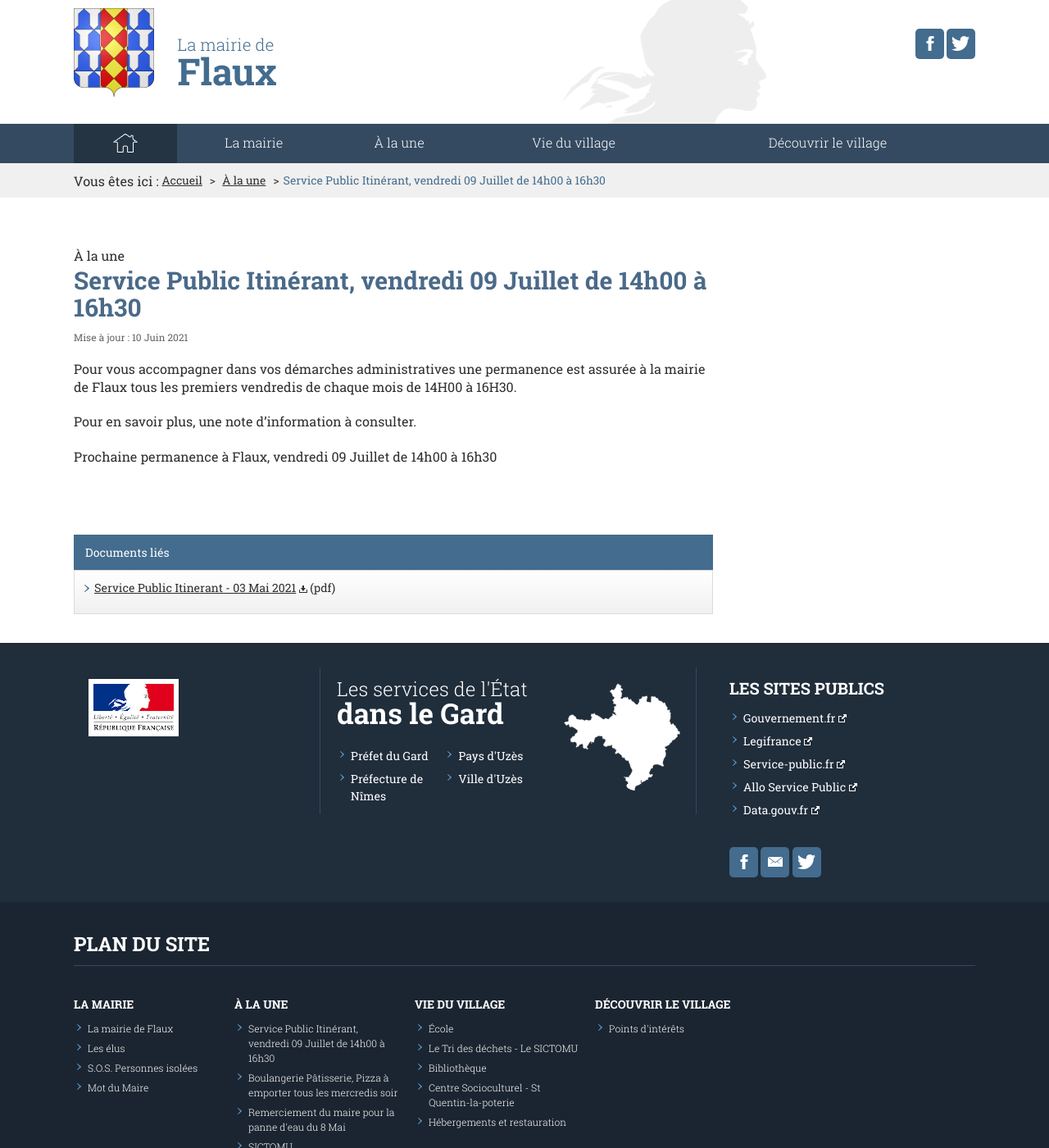
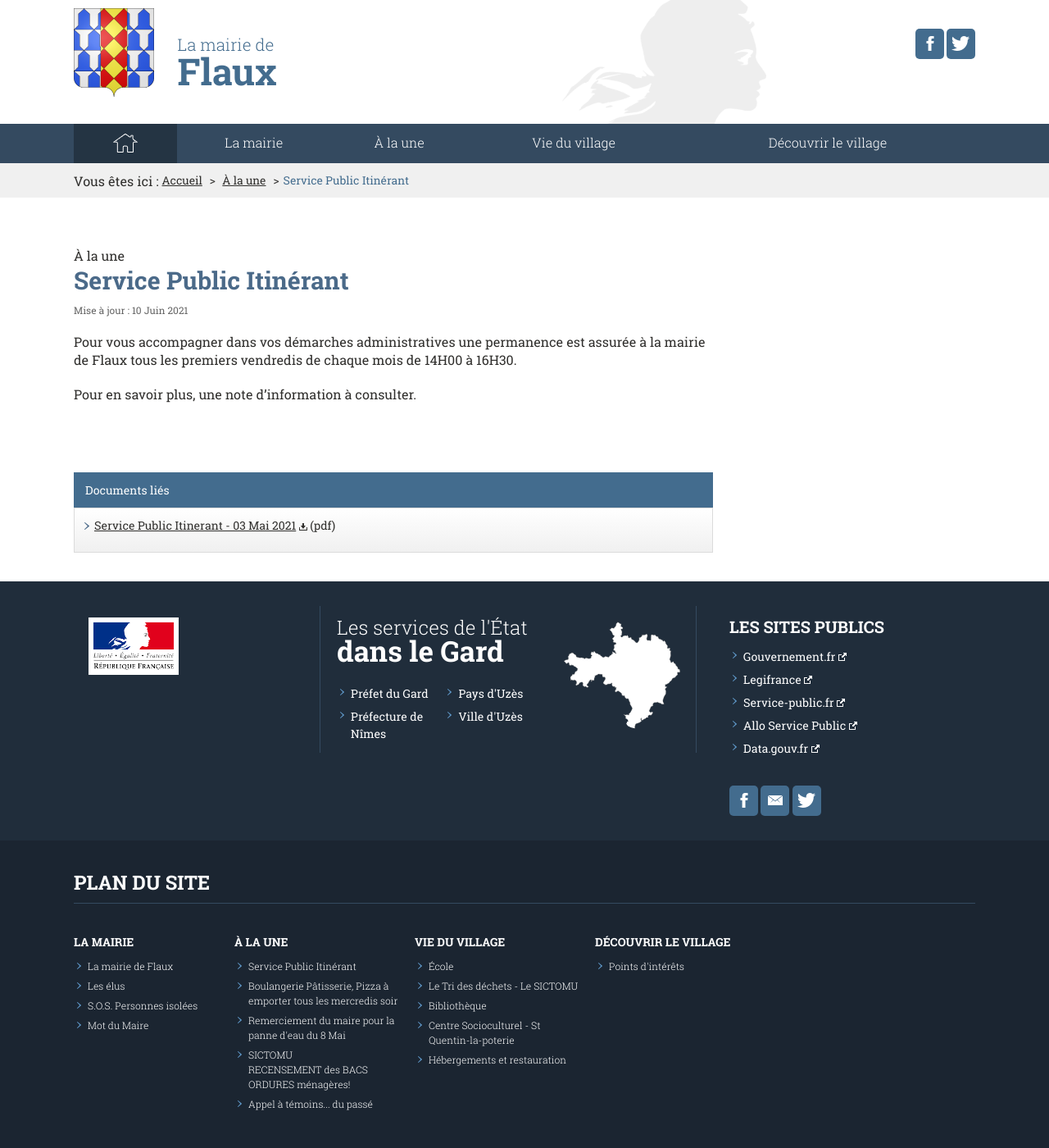
Before and after one commit to Flaux-Village/flaux-village.github.io, a Jekyll site: the page built from _actualites/servicepublicitinerant.md, in a window 1280 px wide and 1400 px high. Shown: the whole window at 82% size. Built offline with Jekyll 4.4.1, drawn with Linux system fonts in a browser that asks for light colours.

Commit message:
Update servicepublicitinerant.md

```diff
--- a/_actualites/servicepublicitinerant.md
+++ b/_actualites/servicepublicitinerant.md
@@ -3,7 +3,7 @@
 titre: Actualités | Service Public Itinérant
 description: Portail du village de Flaux
 keywords: mairie, commune, flaux, gard, actualités
-titre_page: Service Public Itinérant, vendredi 09 Juillet de 14h00 à 16h30
+titre_page: Service Public Itinérant
 section: À la une
 addresse_section: /actualites.html
 date_texte: 10 Juin 2021
@@ -22,5 +22,3 @@
 de 14H00 à 16H30.<br>
 
 Pour en savoir plus, une note d'information à consulter.<br>
-
-Prochaine permanence à Flaux, vendredi 09 Juillet de 14h00 à 16h30
```
